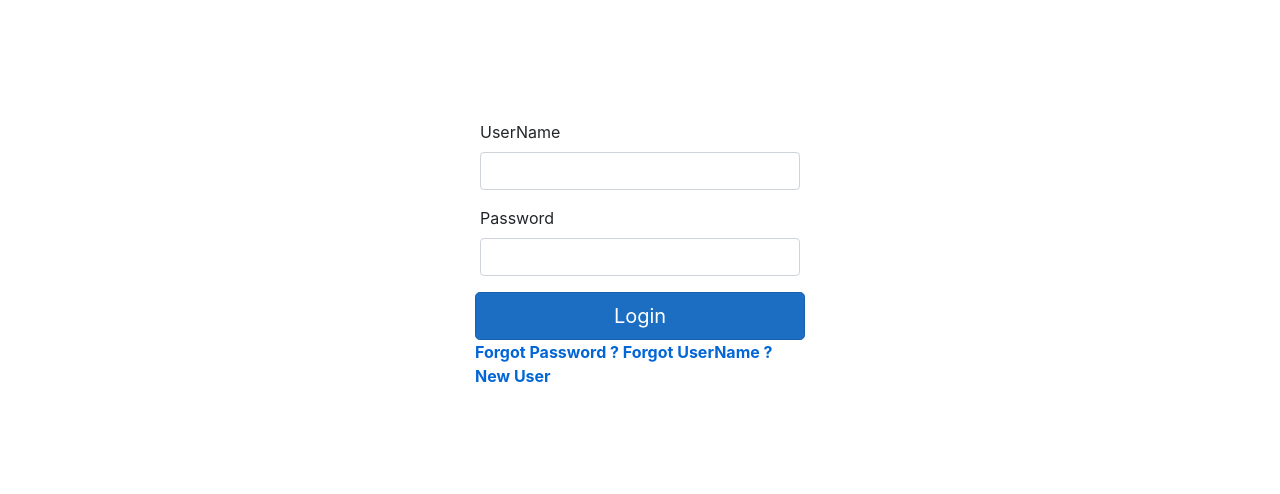
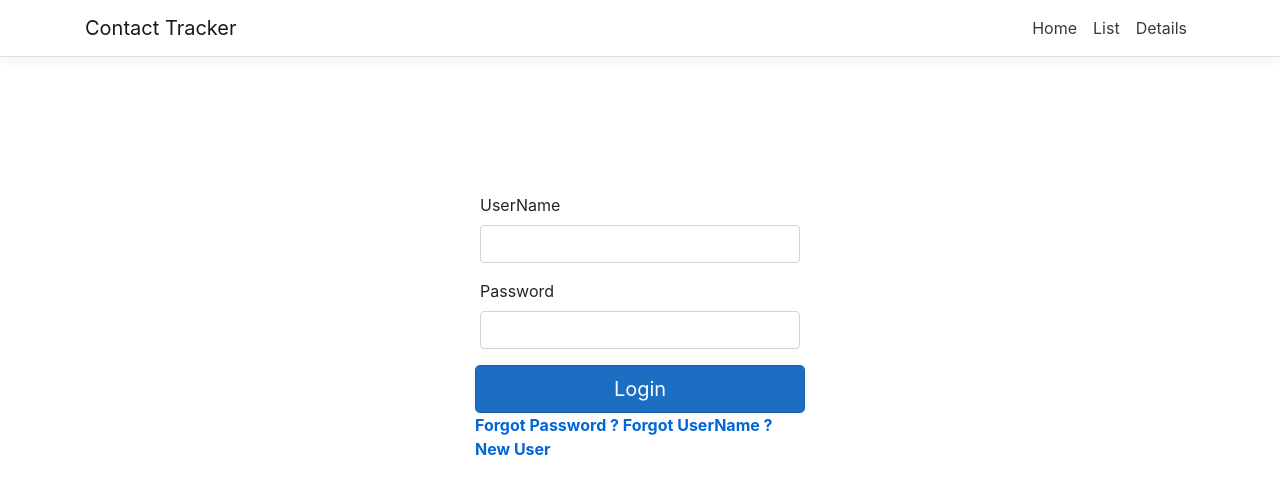
Before and after one commit to rajaniraju/ContactTracker, a React (Create React App) app in the folder ClientApp/: page / in a window 1280 px wide. Shown: the top 494 px of the page. Built offline with nearby package versions, Linux system fonts and the light colour scheme.

Commit message:
Header Component added to login page

```diff
--- a/ClientApp/src/components/Login.js
+++ b/ClientApp/src/components/Login.js
@@ -1,12 +1,17 @@
 import React, { Component } from "react";
 import "./Login.css"
-import { Button, Col, Form,Alert } from "react-bootstrap";
+import { Button, Col, Form, Alert } from "react-bootstrap";
+import {NavMenu} from "./NavMenu.js"
 export class Login extends Component {
 	static displayName = Login.name;
 	portNumber = "44300";
 
 	render() {
-		return (
+        return (
+            <div>
+                <header>
+                    <NavMenu/>
+                </header>
 			<div className="Login">
 				<Form className="Login form">
 					<Form.Row>
@@ -31,7 +36,8 @@ export class Login extends Component {
                         <Alert.Link href={"#"}>New User</Alert.Link>
 					</Form.Row>
 				</Form>
-			</div>
+                </div>
+                </div>
 		);
 	}
 }
```
